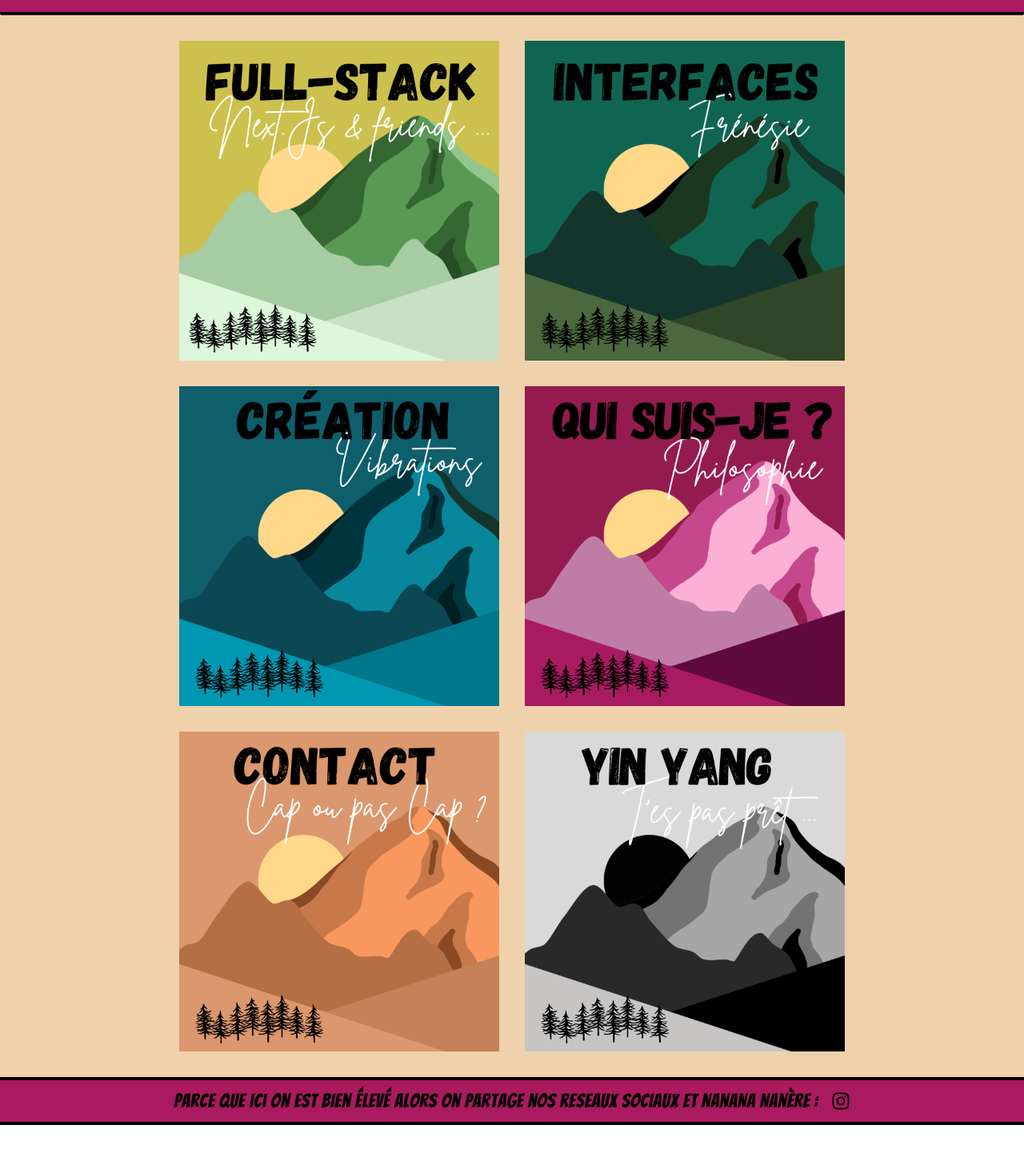
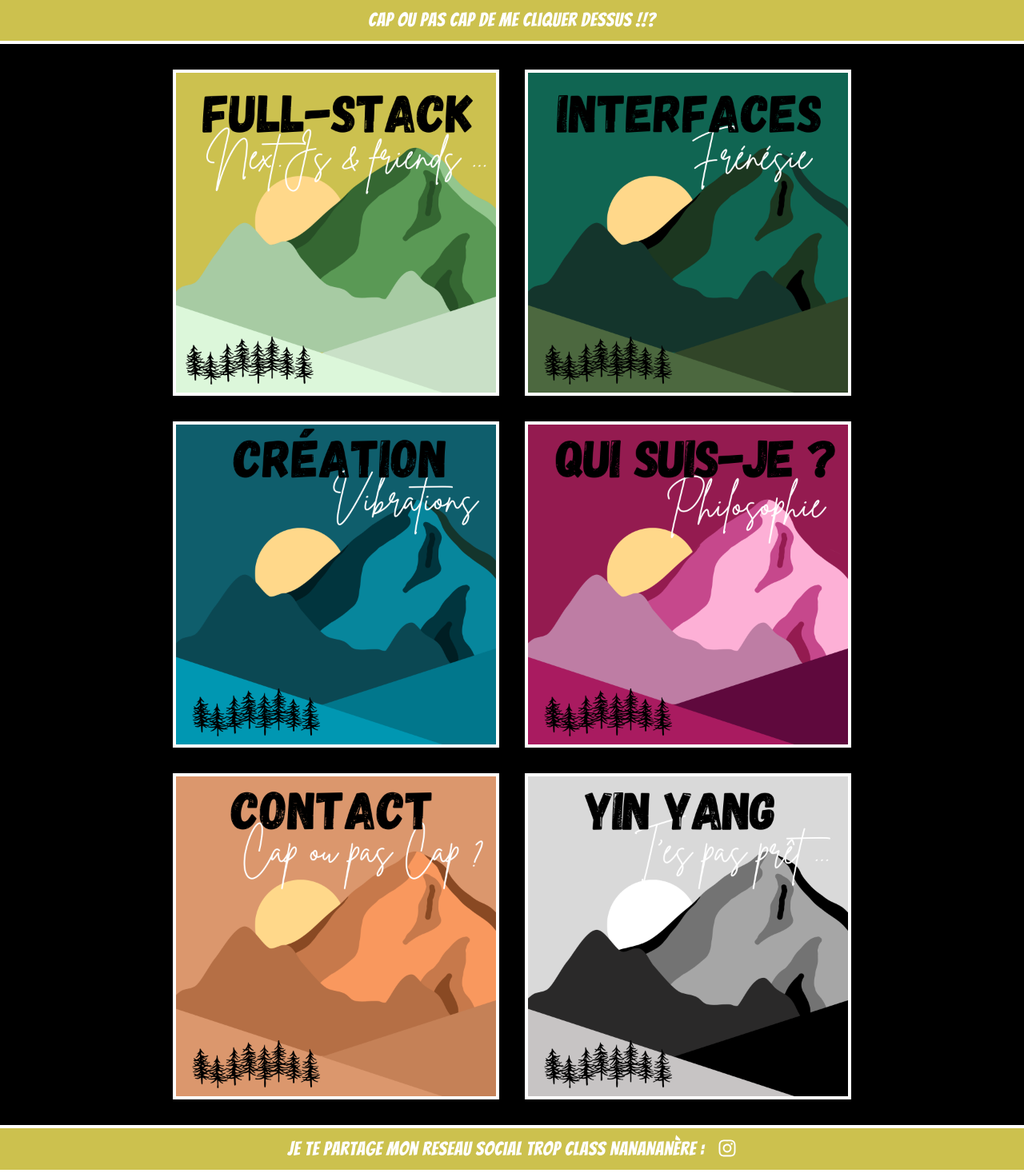
Before and after one commit to AurelieBlanc/Portfolio, a Next.js app: page / in a window 1280 px wide. Shown: the part 453-1920 px from the top of the page at 80% size. Before the commit the page ends 1860 px from the top, so only its background shows below. Built offline with nearby package versions, Linux system fonts and the light colour scheme; a web font is replaced by a local one.

Commit message:
ajout messagesBar dynamique

```diff
--- a/app/components/Banner.tsx
+++ b/app/components/Banner.tsx
@@ -29,12 +29,12 @@ export default function Banner() {
             </div> */}
 
             <h1
-                className="font-bangers tracking-wide text-5xl w-[300px]  mx-auto text-center mt-20 mb-10">
-                    BIENVENUE sur Un site complètement Zinzin
+                className="font-bangers tracking-wide text-5xl w-[70%] md:text-7xl md:w-[50%]  mx-auto text-center mt-20 mb-10">
+                    BIENVENUE sur Un Portfolio complètement Zinzin
             </h1>
 
             <PiFlyingSaucerDuotone
-                className=" text-6xl mb-10"/>
+                className=" text-7xl mb-10"/>
 
 
         </div>
--- a/app/components/Footer.tsx
+++ b/app/components/Footer.tsx
@@ -6,18 +6,24 @@ import useThemeStore from "@/store/themeStore";
 
 export default function Footer() {
 
-    const { theme } = useThemeStore();
+    const { theme, colorBar } = useThemeStore();
 
     const couleurLight = " text-black border-black";
     const couleurDark = "text-white border-white ";
 
     return (
         <div
-            className={` ${ theme === "light" ? couleurLight : couleurDark } w-full h-[60px] bg-prune border-t-4 border-b-4 font-bangers flex justify-center items-center text-2xl tracking-wide`}>
-            Parce que ici on est bien élevé alors on partage nos reseaux sociaux et NaNANA Nanère :
+            className={` ${ theme === "light" ? couleurLight : couleurDark } w-full text-center h-[120px] md:h-[60px] ${colorBar} border-t-4 border-b-4 font-bangers flex justify-center items-center text-2xl tracking-wide pl-5 pr-5`}>
 
-            <FaInstagram
-                className="ml-4" />
+            <p>
+                Je te partage mon reseau Social Trop class NaNaNanère :
+                <span>
+                    <FaInstagram
+                    className="ml-4 inline-block" />
+                </span>
+            </p>
+
+
 
         </div>
     )
--- a/app/components/MessagesBar.tsx
+++ b/app/components/MessagesBar.tsx
@@ -1,20 +1,69 @@
 "use client";
-
+import { useState, useEffect } from "react"; // pour mettre en place les states locaux
 import useThemeStore from "@/store/themeStore";
 
 
 export default function MessagesBar () {
 
-
-    const { theme } = useThemeStore();
+    const { theme, toggleColorBar, colorBar } = useThemeStore();
 
     const couleurLight = " text-black border-black";
     const couleurDark = "text-white border-white ";
 
+    const messages = ([
+        { message: "Cap ou pas Cap de me cliquer dessus !!?", color: "bg-vertLight"},
+        { message: "Ah ouais t'es vraiment chaud toi !!!", color: "bg-vertDark"},
+        { message: "Je te regarde toi, ô humain, t'agiter en vain ! ", color: "bg-blueDark"},
+        { message: "Tu cherches la fight ?!", color: "bg-sable"},
+        { message: "Arrete de m'irriter le clic !! ", color: "bg-prune"},
+        { message: "Si tu embauches ma créatrice, tu seras bénie pendant 20 générations !!! ", color: "bg-gris"},
+    ]);
+
+    useEffect(() => {
+        toggleColorBar(messages[0].color);
+    }, [])
+
+
+    const [ messageDisplay, setMessageDisplay ] = useState(
+        messages[0].message);
+
+    // const [ couleur, setCouleur ] = useState(messages[0].color)
+
+
+    function changeMessage () {
+        let index = messages.findIndex (elem => elem.message === messageDisplay)
+        let newIndex = index +1 ;
+
+        if (newIndex !== 6) {
+            setMessageDisplay (
+                messages[newIndex].message
+            )
+            // setCouleur (
+            //     messages[newIndex].color
+            // )
+            toggleColorBar (
+                messages[newIndex].color
+            )
+        } else {
+            setMessageDisplay (
+                messages[0].message
+            )
+            // setCouleur (
+            //     messages[0].color
+            // )
+            toggleColorBar (
+                messages[0].color
+            )
+        }
+
+    }
+
     return (
         <div
-            className={` ${ theme === "light" ? couleurLight : couleurDark } w-full h-[60px] bg-prune  mx-auto border-t-4 border-b-4 rounded-sm flex justify-center items-center font-bangers font-medium text-2xl tracking-wide `}>
-                Cap ou Pas Cap de me cliquer dessus ???!
+            className={` ${ theme === "light" ? couleurLight : couleurDark } w-full h-[120px] md:h-[60px]  ${colorBar} mx-auto border-t-4 border-b-4 rounded-sm flex justify-center items-center font-bangers font-medium text-2xl tracking-wide text-center pl-5 pr-5`}
+            onClick={changeMessage}>
+
+                {messageDisplay}
         </div>
     )
 }
--- a/app/page.tsx
+++ b/app/page.tsx
@@ -25,7 +25,7 @@ export default function Home() {
 
 
         <div
-          className="">
+          className={theme === "light" ? "border-4 border-black" : "border-4 border-white"}>
 
             <Image
               src="/images/vignettes/VignettesFS.png"
@@ -36,7 +36,7 @@ export default function Home() {
         </div>
 
         <div
-          className="">
+          className={theme === "light" ? "border-4 border-black" : "border-4 border-white"}>
 
             <Image
               src="/images/vignettes/VignettesInterface.png"
@@ -47,7 +47,7 @@ export default function Home() {
         </div>
 
         <div
-          className="">
+          className={theme === "light" ? "border-4 border-black" : "border-4 border-white"}>
 
             <Image
               src="/images/vignettes/VignettesCréation.png"
@@ -58,7 +58,7 @@ export default function Home() {
         </div>
 
         <div
-          className="">
+          className={theme === "light" ? "border-4 border-black" : "border-4 border-white"}>
 
             <Image
               src="/images/vignettes/VignettesQui.png"
@@ -69,7 +69,7 @@ export default function Home() {
         </div>
 
         <div
-          className="">
+          className={theme === "light" ? "border-4 border-black" : "border-4 border-white"}>
 
             <Image
               src="/images/vignettes/VignettesContact.png"
@@ -81,7 +81,7 @@ export default function Home() {
 
 
         <div
-          className=""
+          className={theme === "light" ? "border-4 border-black" : "border-4 border-white"}
           onClick={switchTheme}>
 
             <Image
--- a/store/themeStore.ts
+++ b/store/themeStore.ts
@@ -2,27 +2,26 @@ import { create } from "zustand";
 
 interface ThemeStore {
     theme: "light" | "dark",
-    messagesBar: string,
+    colorBar: string,
 
     toggleTheme: () => void,
-    toggleMessagesBar: () => void,
+    toggleColorBar: (newColor: string) => void,
 }
 
 const useThemeStore = create <ThemeStore> ((set) => ({
-    theme : "light", // valeur initiale
-    messagesBar: "vertLight",
+    theme : "dark", // valeur initiale
+    colorBar: "bg-vertLight",
 
     toggleTheme: () =>
         set((state) => ({
             theme: state.theme === "light" ? "dark": "light",
         })),
 
-    toggleMessagesBar: () =>
-    {
-        set((state) => {
+    toggleColorBar: (newColor: string) =>
+        set (() => ({
+            colorBar: newColor
+        }))
 
-        })
-    }
 }));
 
 export default useThemeStore
```
